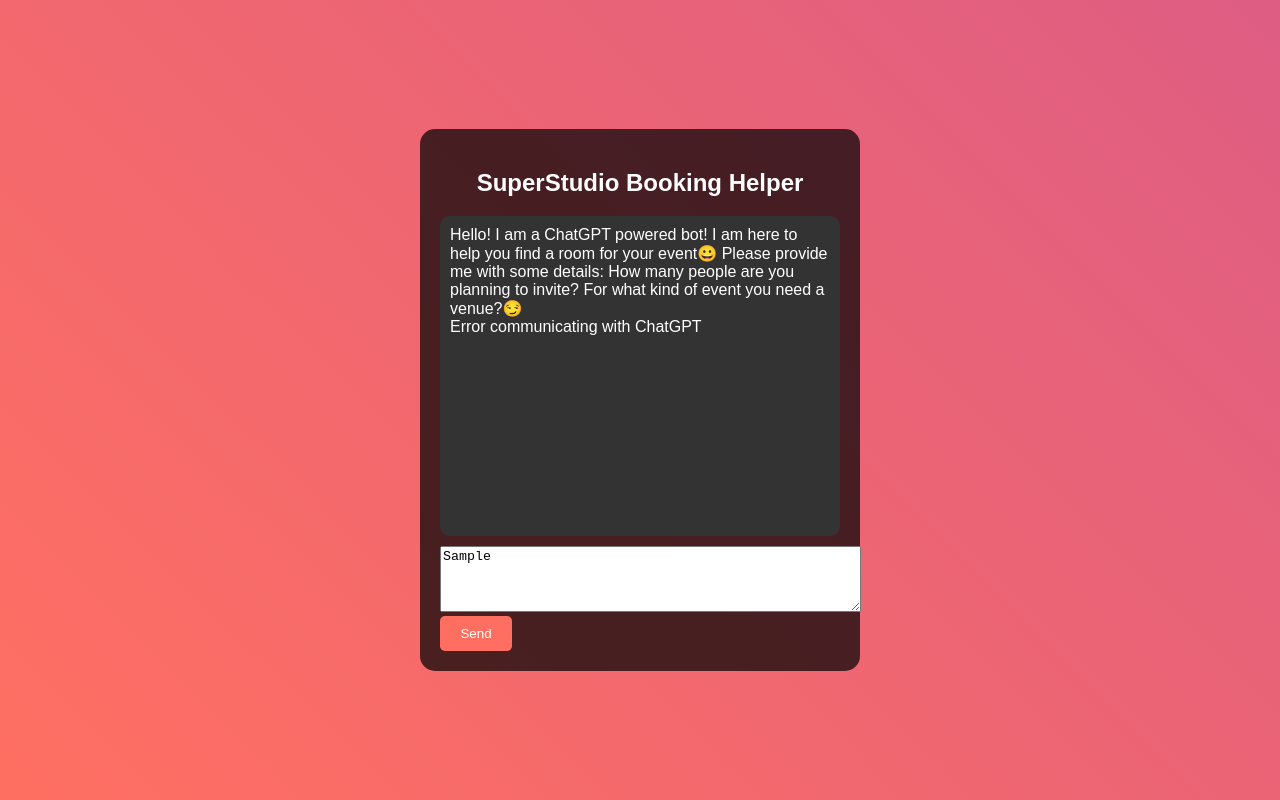
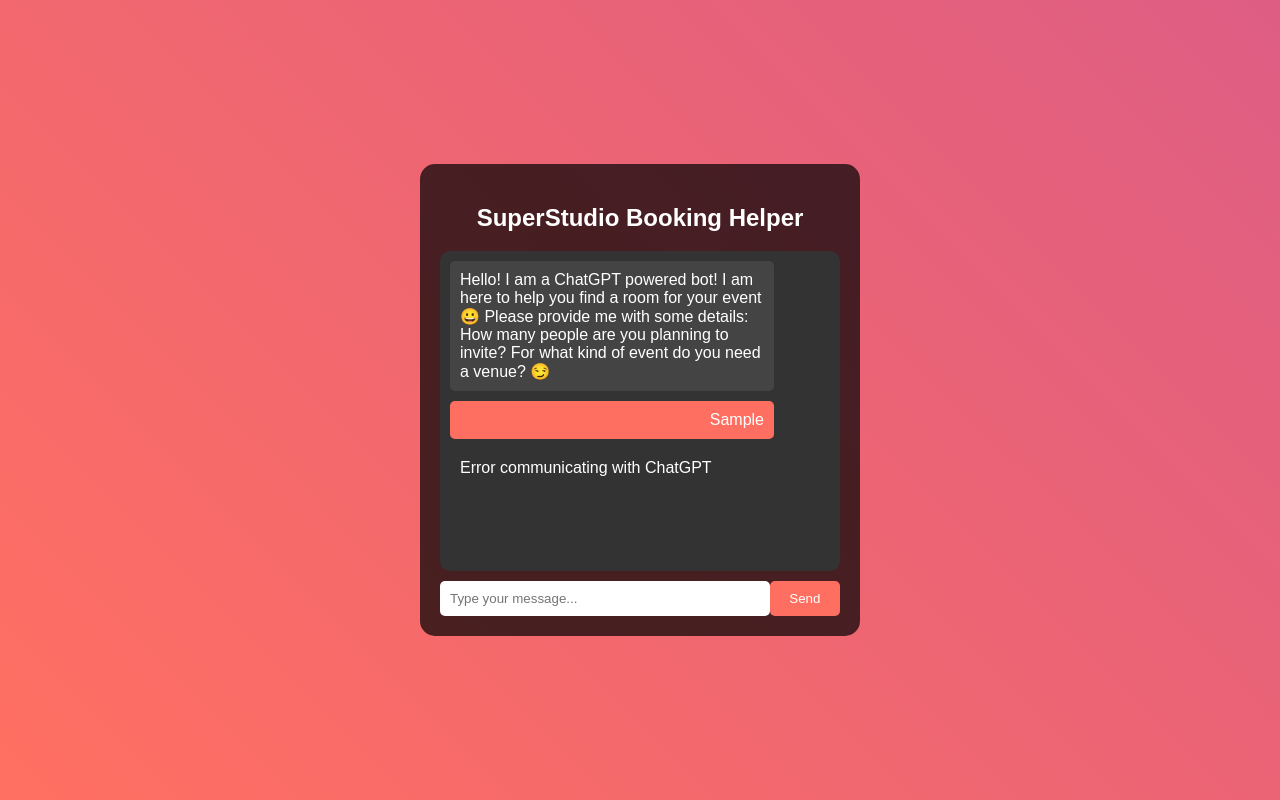
Before and after one commit to alexshunyaev/it-bot-project, a website: page front-end/index.html in a window 1280 px wide. Both pictures are taken after typing "Sample" into the empty fields and a click on the button "Send". Drawn offline with Linux system fonts and the light colour scheme; no server answers.

Commit message:
chat history added, send button fixed

```diff
--- a/front-end/index.html
+++ b/front-end/index.html
@@ -5,7 +5,6 @@
     <meta name="viewport" content="width=device-width, initial-scale=1.0">
     <title>Stylish Chatbot Page</title>
     <link rel="stylesheet" href="styles.css">
-    <script src="scripts.js"></script>
 </head>
 <body>
     <main>
@@ -14,18 +13,19 @@
                 <h2>SuperStudio Booking Helper</h2>
             </div>
             <div class="chat-window" id="chat-window">
-                <div class="response">
-                    Hello! I am a ChatGPT powered bot! I am here to help you find a room
-                    for your event😀
+                <div class="message bot-message">
+                    Hello! I am a ChatGPT powered bot! I am here to help you find a room for your event 😀
                     Please provide me with some details:
                     How many people are you planning to invite?
-                    For what kind of event you need a venue?😏
+                    For what kind of event do you need a venue? 😏
                 </div>
-                <div id="response"></div>
             </div>
-            <textarea rows="4" cols="50" id="userInput" placeholder="Type your message..."></textarea>
-            <button id="sendButton" onclick="sendMessage()">Send</button>
+            <div class="input-container">
+                <input type="text" id="userInput" placeholder="Type your message...">
+                <button id="sendButton" onclick="sendMessage()">Send</button>
+            </div>
         </div>
     </main>
+    <script src="scripts.js"></script>
 </body>
 </html>
--- a/front-end/scripts.js
+++ b/front-end/scripts.js
@@ -9,7 +9,17 @@
 
 async function sendMessage() {
     const prompt = document.getElementById('userInput').value;
-            const responseDiv = document.getElementById('response');
+    if (!prompt) return; // Prevent sending empty messages
+
+    const chatWindow = document.getElementById('chat-window');
+
+    // Append user message
+    const userMessageDiv = document.createElement('div');
+    userMessageDiv.classList.add('message', 'user-message');
+    userMessageDiv.innerText = prompt;
+    chatWindow.appendChild(userMessageDiv);
+
+    document.getElementById('userInput').value = ''; // Clear input field
 
     try {
         const response = await fetch('/chat', {
@@ -22,12 +32,26 @@
 
         if (response.ok) {
             const data = await response.json();
-                    responseDiv.innerText = data;
+            const botMessageDiv = document.createElement('div');
+            botMessageDiv.classList.add('message', 'bot-message');
+            botMessageDiv.innerText = data;
+            chatWindow.appendChild(botMessageDiv);
         } else {
-                    responseDiv.innerText = 'Error communicating with ChatGPT';
+            showError('Error communicating with ChatGPT');
         }
     } catch (error) {
         console.error(error);
-                responseDiv.innerText = 'Error communicating with ChatGPT';
+        showError('Error communicating with ChatGPT');
     }
+
+    // Scroll to the bottom of the chat window
+    chatWindow.scrollTop = chatWindow.scrollHeight;
 }
+
+function showError(message) {
+    const chatWindow = document.getElementById('chat-window');
+    const errorDiv = document.createElement('div');
+    errorDiv.classList.add('message', 'error-message');
+    errorDiv.innerText = message;
+    chatWindow.appendChild(errorDiv);
+}
--- a/front-end/styles.css
+++ b/front-end/styles.css
@@ -51,10 +51,19 @@
     padding: 10px;
     border-radius: 5px;
     margin-bottom: 10px;
+    max-width: 80%;
+    word-wrap: break-word;
+}
+
+.user-message {
+    background-color: #ff6f61;
+    align-self: flex-end;
+    text-align: right;
 }
 
 .bot-message {
     background-color: #444;
+    align-self: flex-start;
     text-align: left;
 }
 
```
Also changed, not shown: 1 other file. Lines whose indentation alone changed are shown as unchanged.
